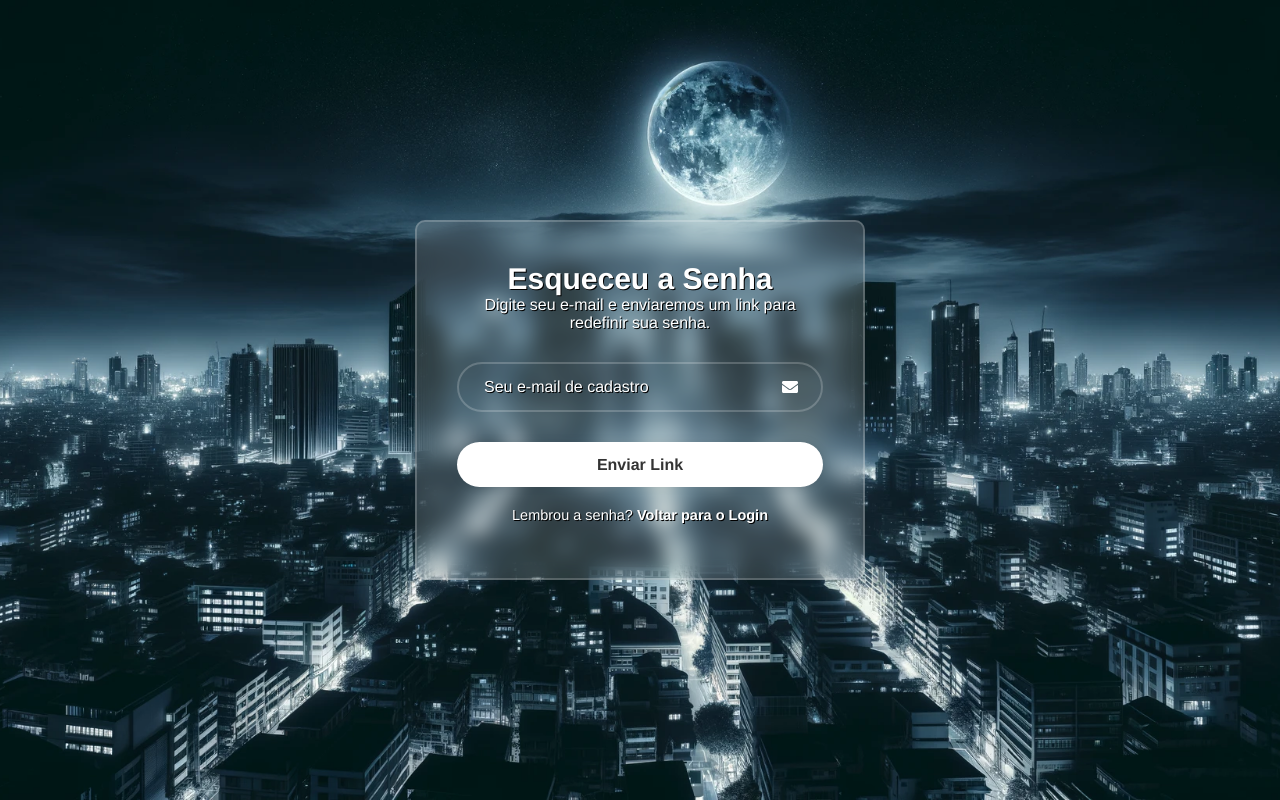
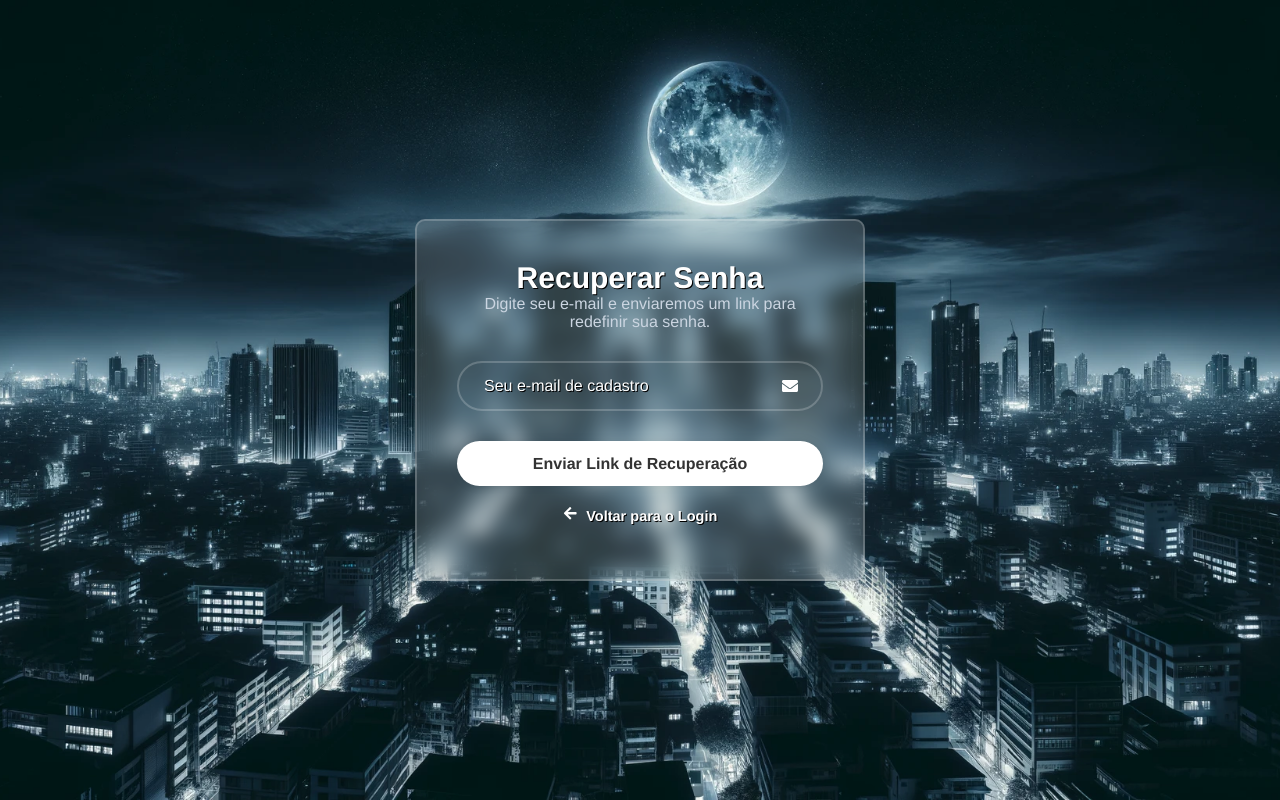
Before and after one commit to MatheusGlanz/Novo-Assistente, a React (Vite) app in the folder front-end/: page /forgot-password in a window 1280 px wide. Built offline with nearby package versions, Linux system fonts and the light colour scheme.

Commit message:
Add files via upload

```diff
--- a/front-end/src/components/forgotPassword/forgotPassword.jsx
+++ b/front-end/src/components/forgotPassword/forgotPassword.jsx
@@ -1,10 +1,13 @@
-// src/components/ForgotPassword/ForgotPassword.jsx
-
 import { useState } from "react";
 import { Link } from "react-router-dom";
 import axios from "axios";
-import { FaEnvelope } from "react-icons/fa";
+import { FaEnvelope, FaArrowLeft } from "react-icons/fa";
 import "./forgotPassword.css";
+
+// CORREÇÃO 1: Adicionando a configuração do axios para apontar para o backend no Render
+const api = axios.create({
+  baseURL: "https://assistente-backend-auus.onrender.com/api",
+});
 
 const ForgotPassword = () => {
   const [email, setEmail] = useState("");
@@ -16,7 +19,8 @@ const ForgotPassword = () => {
     setMessage("");
     setError("");
     try {
-      const res = await axios.post("https://assistente-backend-auus.onrender.com/api", { email });
+      // CORREÇÃO 2: Usando a instância 'api' e o caminho correto
+      const res = await api.post("/forgot-password", { email });
       setMessage(res.data.message);
     } catch (err) {
       setError("Ocorreu um erro. Tente novamente.");
@@ -26,8 +30,8 @@ const ForgotPassword = () => {
   return (
     <div className="container">
       <form onSubmit={handleSubmit}>
-        <h1>Esqueceu a Senha</h1>
-        <p style={{textAlign: 'center', marginBottom: '20px'}}>
+        <h1>Recuperar Senha</h1>
+        <p style={{textAlign: 'center', marginBottom: '20px', color: '#cbd5e1', textShadow: 'none'}}>
           Digite seu e-mail e enviaremos um link para redefinir sua senha.
         </p>
 
@@ -45,11 +49,13 @@ const ForgotPassword = () => {
           <FaEnvelope className="icon" />
         </div>
 
-        <button type="submit">Enviar Link</button>
+        <button type="submit">Enviar Link de Recuperação</button>
 
         <div className="signup-link">
           <p>
-            Lembrou a senha? <Link to="/login">Voltar para o Login</Link>
+            <Link to="/login">
+                <FaArrowLeft style={{marginRight: '5px'}} /> Voltar para o Login
+            </Link>
           </p>
         </div>
       </form>
```
